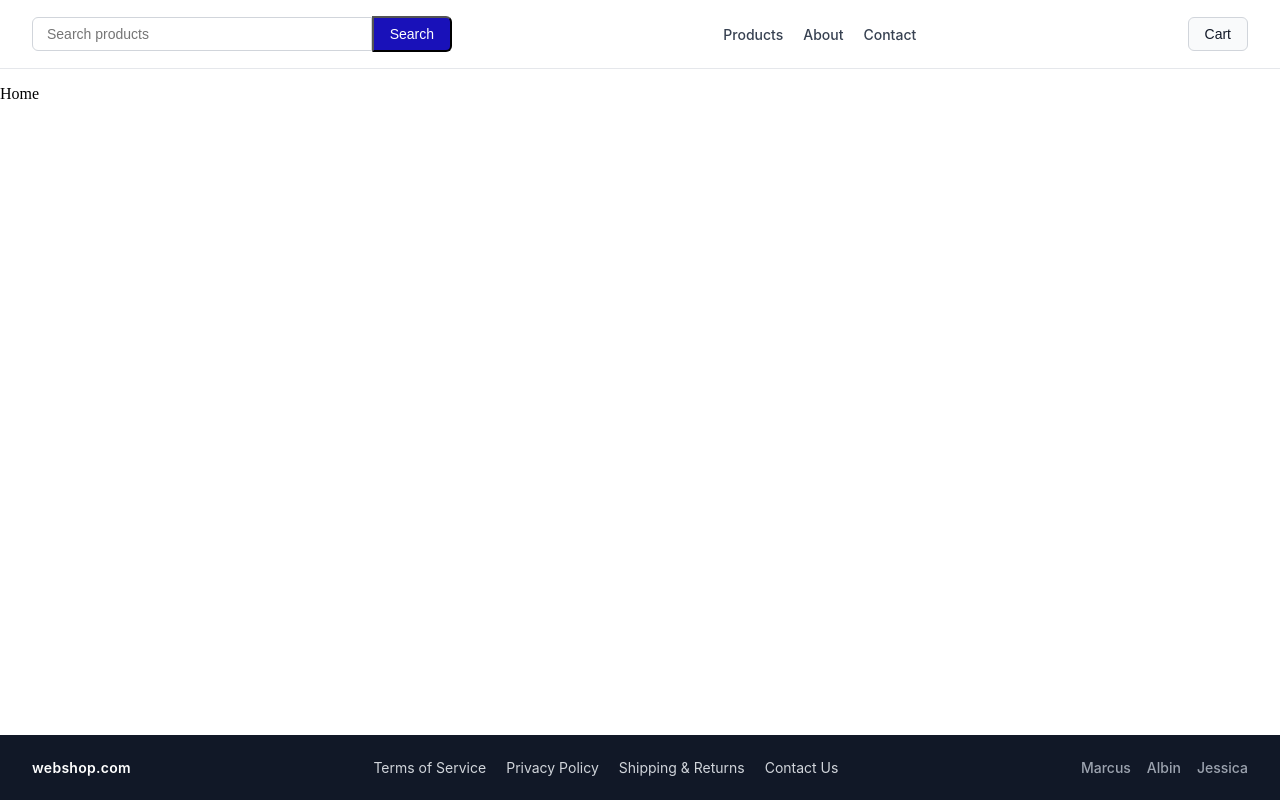
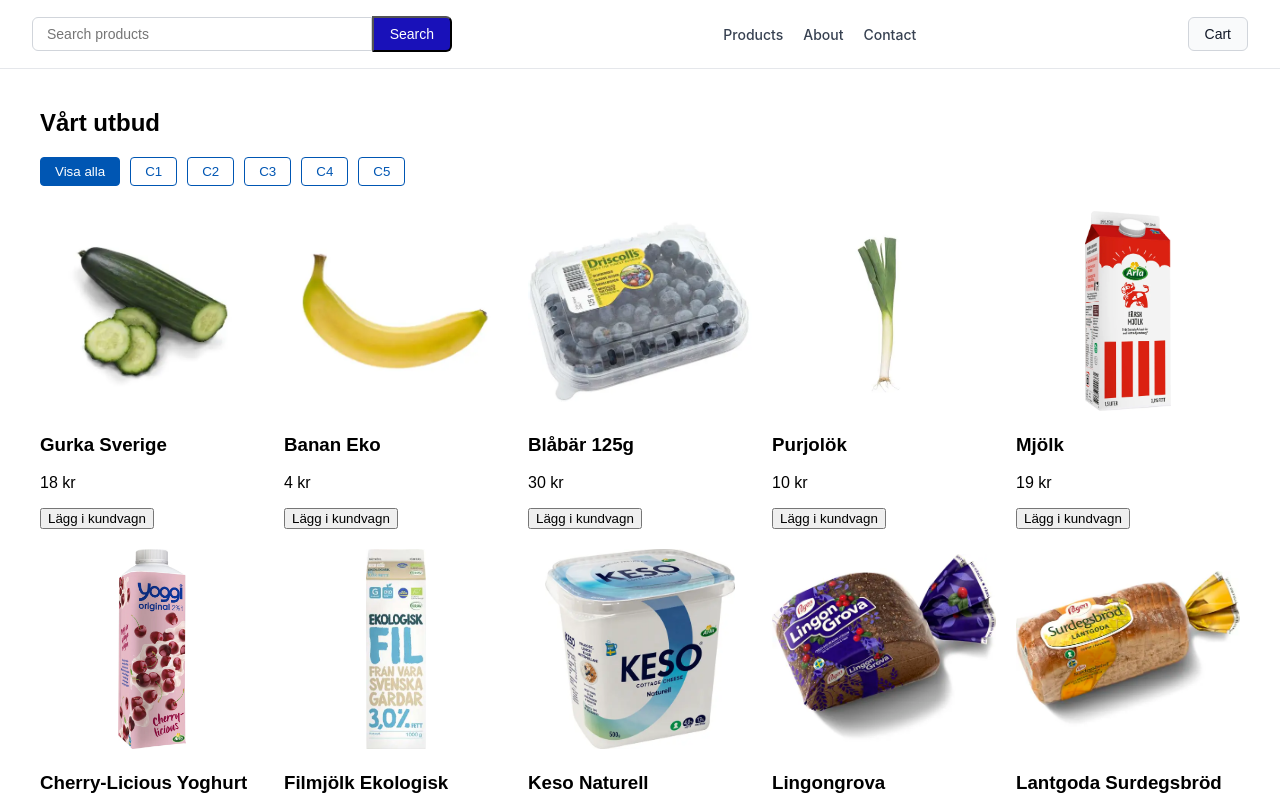
Before and after one commit to AlbinNic/Webbshop, a React (Vite) app: page / in a window 1280 px wide. Shown: the top 800 px of the page. Built offline with nearby package versions, Linux system fonts and the light colour scheme.

Commit message:
Added StartPage, added import StartPage and fix the products placements and size

```diff
--- a/src/App.tsx
+++ b/src/App.tsx
@@ -2,6 +2,7 @@
 import './App.css'
 import { QueryClient, QueryClientProvider } from '@tanstack/react-query'
 import ProductDetailPage from './pages/ProductDetailPage/ProductDetailPage'
+import { StartPage } from './components/startpage/StartPage';
 
 const queryClient = new QueryClient();
 
@@ -12,7 +13,7 @@
 
         <main>
           <Routes>
-            <Route path="/" element={<p>Home</p>} />
+            <Route path="/" element={<StartPage />} />
             <Route path="/product/:id" element={<ProductDetailPage />} />
 
             <Route path="*" element={<Navigate to="/" replace />} />
--- /dev/null
+++ b/src/components/startpage/StartPage.module.css
@@ -0,0 +1,42 @@
+.mainContainer {
+  max-width: 1200px;
+  margin: 0 auto;
+  padding: 20px;
+  font-family: sans-serif;
+}
+
+.filterRow {
+  display: flex;
+  gap: 10px;
+  margin-bottom: 25px;
+}
+
+.filterBtn {
+  background-color: #ffffff;
+  color: #0056b3;
+  border: 1px solid #0056b3;
+  padding: 6px 14px;
+  border-radius: 4px;
+  cursor: pointer;
+}
+
+.filterBtnActive {
+  background-color: #0056b3;
+  color: #ffffff;
+  border: 1px solid #0056b3;
+  padding: 6px 14px;
+  border-radius: 4px;
+  cursor: pointer;
+}
+
+.grid {
+  display: grid;
+  grid-template-columns: repeat(auto-fill, minmax(220px, 1fr));
+  gap: 20px;
+}
+
+.grid img {
+  width: 100%;
+  height: 200px;
+  object-fit: contain;
+}
--- /dev/null
+++ b/src/components/startpage/StartPage.tsx
@@ -0,0 +1,50 @@
+import React, { useState } from 'react';
+import { ProductCard } from '../ProductCard/ProductCard';
+import styles from './StartPage.module.css';
+
+import rawData from '../../../db.json';
+
+export const StartPage: React.FC = () => {
+  const allProducts = rawData.products;
+
+  const [activeCategory, setActiveCategory] = useState<string>('Alla');
+
+  const categories = ['Alla', 'C1', 'C2', 'C3', 'C4', 'C5'];
+
+  const displayedProducts = activeCategory === 'Alla'
+    ? allProducts
+    : allProducts.filter(p => p.categories.includes(activeCategory));
+
+  const handleAddToCart = (product: any) => {
+    alert(`${product.title} lades i korgen!`);
+  };
+
+  return (
+    <div className={styles.mainContainer}>
+      <h2>Vårt utbud</h2>
+
+      <div className={styles.filterRow}>
+        {categories.map((cat) => (
+          <button
+            key={cat}
+            className={activeCategory === cat ? styles.filterBtnActive : styles.filterBtn}
+            onClick={() => setActiveCategory(cat)}
+          >
+            {cat === 'Alla' ? 'Visa alla' : cat}
+          </button>
+        ))}
+      </div>
+
+      <div className={styles.grid}>
+        {displayedProducts.map((product) => (
+          <ProductCard
+            key={product.id}
+            product={product}
+            variant="grid"
+            onAddToCart={handleAddToCart}
+          />
+        ))}
+      </div>
+    </div>
+  );
+};
```
